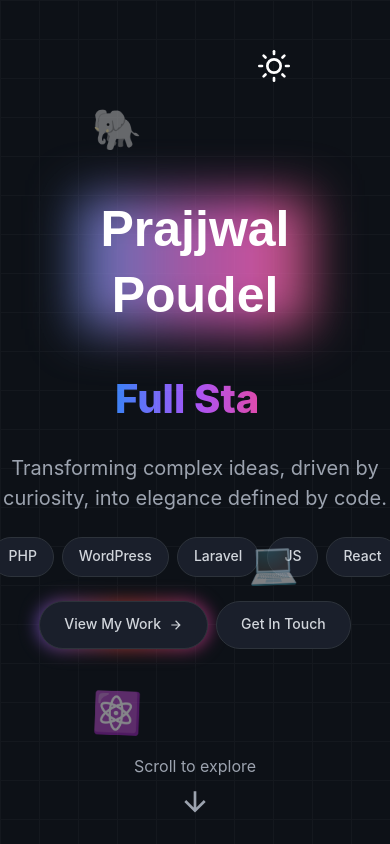
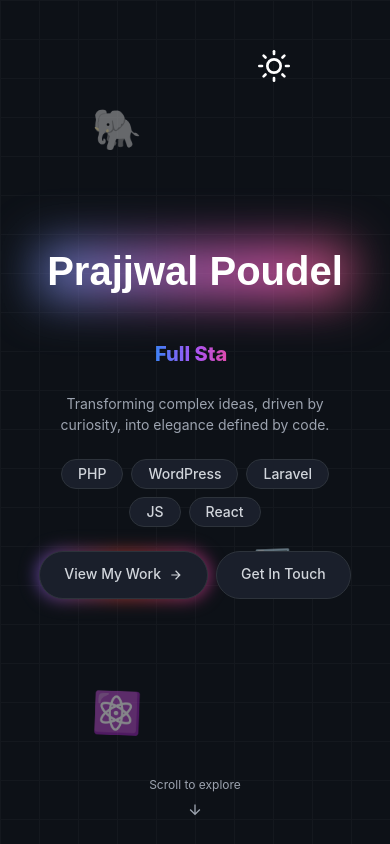
Before and after one commit to iamprazol/nextjs-portfolio, a Next.js app: page / in a window 390 px wide. Built offline with nearby package versions, Linux system fonts and the light colour scheme.

Commit message:
Made hero section responsive

```diff
--- a/src/app/page.tsx
+++ b/src/app/page.tsx
@@ -98,7 +98,7 @@ export default function Home() {
                 initial={{ opacity: 0, y: 40 }}
                 animate={{ opacity: 1, y: 0 }}
                 transition={{ duration: 0.8 }}
-                width={"60%"}
+                width={"80%"}
             >
                 <Box position={"relative"} marginBottom={"40px"}>
                     <Box
@@ -111,7 +111,7 @@ export default function Home() {
                     ></Box>
                     <Heading
                         mb={4}
-                        fontSize={{ base: "50px", md: "75px", lg: "100px" }}
+                        fontSize={{ base: "40px", md: "75px", lg: "100px" }}
                         position={"relative"}
                     >
                         {meta.name}
@@ -121,7 +121,11 @@ export default function Home() {
                     <VStack gap="24px">
                         <HStack>
                             <Text
-                                fontSize="40px"
+                                fontSize={{
+                                    base: "20px",
+                                    md: "30px",
+                                    lg: "40px"
+                                }}
                                 mb={6}
                                 backgroundImage="linear(to-r, #3b82f6, #a855f7, #ec4899)"
                                 fontWeight={800}
@@ -164,7 +168,11 @@ export default function Home() {
                             </Text>
                         </HStack>
                         <Text
-                            fontSize="20px"
+                            fontSize={{
+                                base: "14px",
+                                md: "16px",
+                                lg: "20px"
+                            }}
                             mb={6}
                             color={"#9ca3af"}
                             margin={"0"}
@@ -172,7 +180,11 @@ export default function Home() {
                             Transforming complex ideas, driven by curiosity,
                             into elegance defined by code.
                         </Text>
-                        <HStack>
+                        <HStack
+                            flexWrap="wrap"
+                            justifyContent="center"
+                            zIndex={1}
+                        >
                             <Button
                                 color="#d1d5db"
                                 variant="outline"
@@ -181,6 +193,8 @@ export default function Home() {
                                 fontWeight={"500"}
                                 border={"0.5px solid #2d333b"}
                                 fontSize={"14px"}
+                                lineHeight={"20px"}
+                                height={"30px"}
                                 _hover={{
                                     border: "1px solid teal"
                                 }}
@@ -195,6 +209,8 @@ export default function Home() {
                                 fontWeight={"500"}
                                 border={"0.5px solid #2d333b"}
                                 fontSize={"14px"}
+                                lineHeight={"20px"}
+                                height={"30px"}
                                 _hover={{
                                     border: "1px solid teal"
                                 }}
@@ -209,6 +225,8 @@ export default function Home() {
                                 fontWeight={"500"}
                                 border={"0.5px solid #2d333b"}
                                 fontSize={"14px"}
+                                lineHeight={"20px"}
+                                height={"30px"}
                                 _hover={{
                                     border: "1px solid teal"
                                 }}
@@ -223,6 +241,8 @@ export default function Home() {
                                 fontWeight={"500"}
                                 border={"0.5px solid #2d333b"}
                                 fontSize={"14px"}
+                                lineHeight={"20px"}
+                                height={"30px"}
                                 _hover={{
                                     border: "1px solid teal"
                                 }}
@@ -237,6 +257,8 @@ export default function Home() {
                                 fontWeight={"500"}
                                 border={"0.5px solid #2d333b"}
                                 fontSize={"14px"}
+                                lineHeight={"20px"}
+                                height={"30px"}
                                 _hover={{
                                     border: "1px solid teal"
                                 }}
@@ -244,7 +266,11 @@ export default function Home() {
                                 React
                             </Button>
                         </HStack>
-                        <HStack>
+                        <HStack
+                            flexWrap="wrap"
+                            justifyContent="center"
+                            zIndex={1}
+                        >
                             <Box
                                 position={"relative"}
                                 onMouseEnter={() => setIsHovered(true)}
@@ -407,8 +433,16 @@ export default function Home() {
                 bottom={"10px"}
             >
                 <VStack color={"#9ca3af"}>
-                    <Text>Scroll to explore</Text>
-                    <ArrowDownIcon boxSize={8} />
+                    <Text
+                        fontSize={{
+                            base: "12px",
+                            md: "14px",
+                            lg: "16px"
+                        }}
+                    >
+                        Scroll to explore
+                    </Text>
+                    <ArrowDownIcon boxSize={{ base: 4, md: 6, lg: 8 }} />
                 </VStack>
             </MotionBox>
         </VStack>
```
